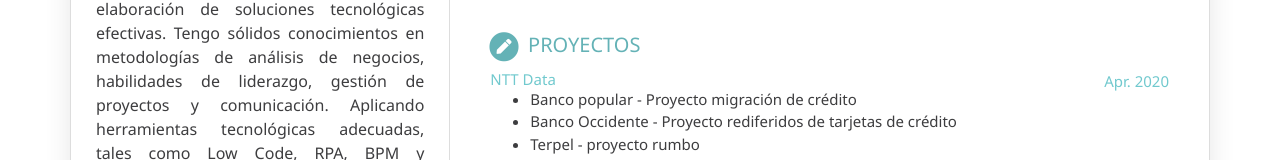
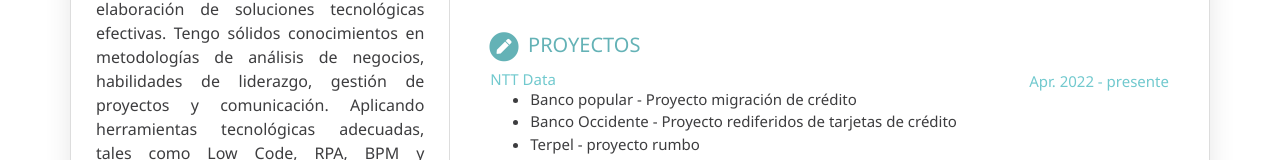
Before and after one commit to Natalia2ap/curriculum-vitae, a plain HTML site: page index.html in a window 1280 px wide. Shown: the part 776-936 px from the top of the page. Drawn offline with nearby package versions, Linux system fonts and the light colour scheme.

Commit message:
Update index.html

```diff
--- a/index.html
+++ b/index.html
@@ -113,7 +113,7 @@
                         <div class="job">
                             <div class="upper-row">
                                 <h3 class="company">NTT Data</h3>
-                                <div class="time">Apr. 2020</div>
+                                <div class="time">Apr. 2022 - presente</div>
                             </div>
 
                             <ul>
```
